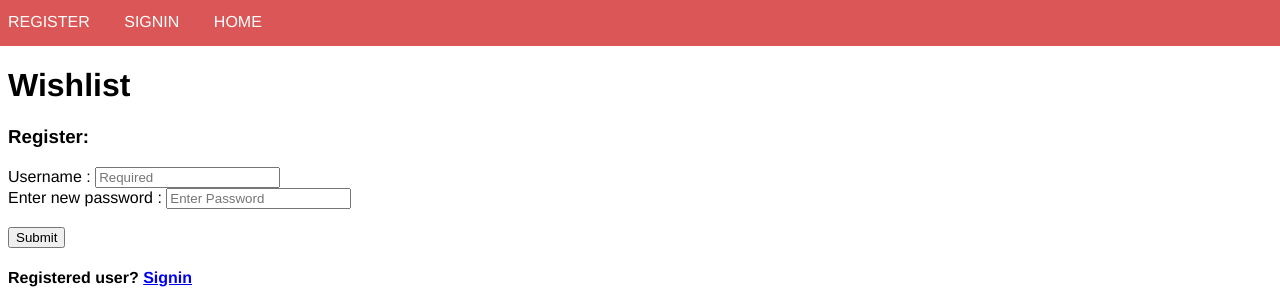
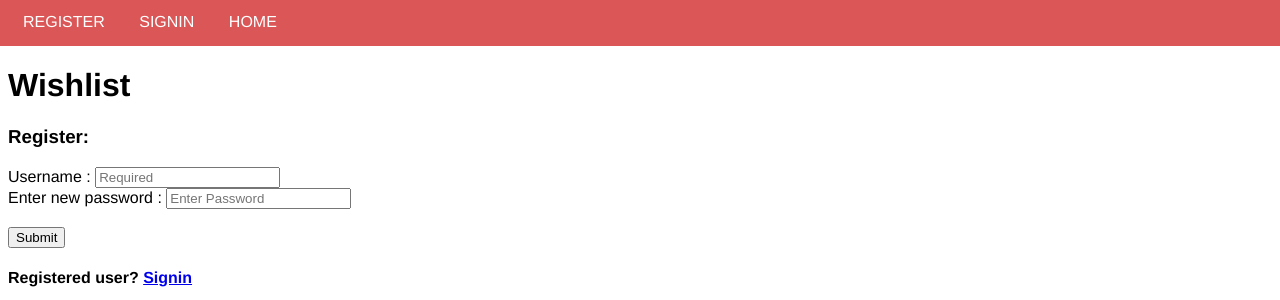
Before and after one commit to ParikshithV/Wishlist-Py, a Flask app: page /register in a window 1280 px wide; the page is wider, and only the part inside the window is pictured. Shown: the top 300 px of that part. Run offline with Flask 2, Linux system fonts and the light colour scheme.

Commit message:
Update base.css

```diff
--- a/static/css/base.css
+++ b/static/css/base.css
@@ -5,6 +5,8 @@
     margin-top: -10px;
     margin-right: -25px;
     padding: 10px;
+    padding-left: 25px;
+    padding-right: 25px;
     font-family: Helvetica, sans-serif;
     width: 103%;
     border-right: 1000px;
```
